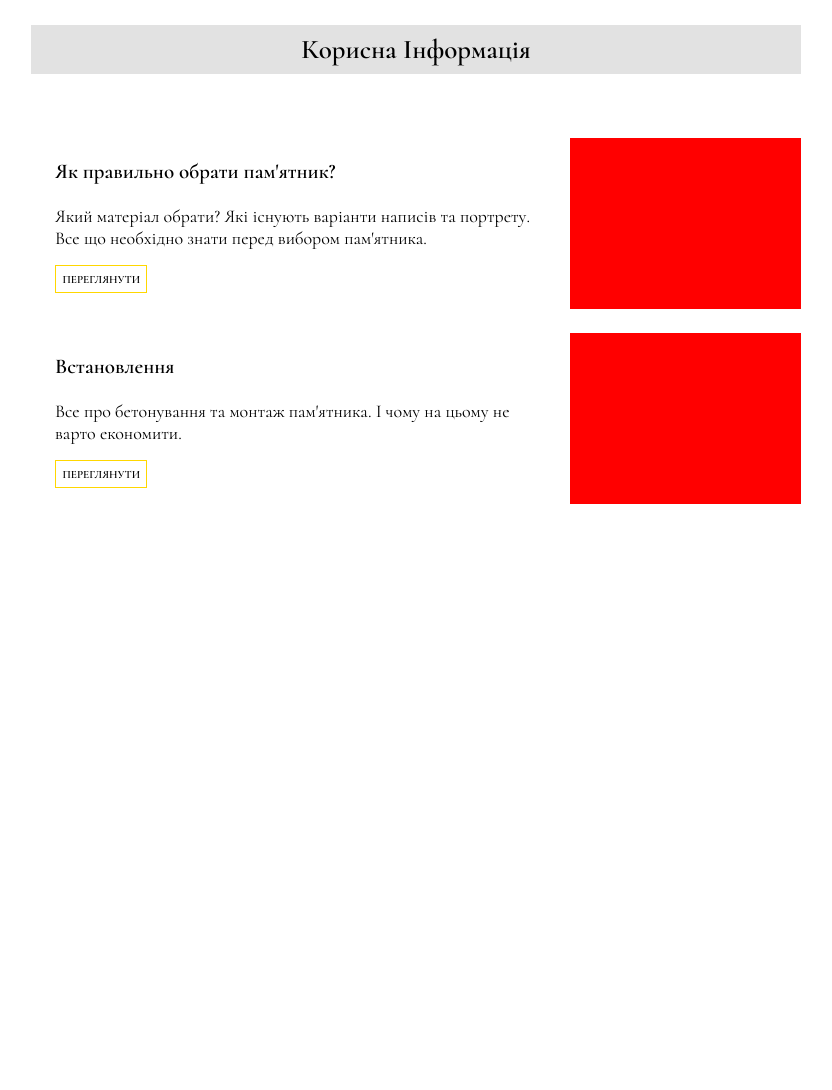
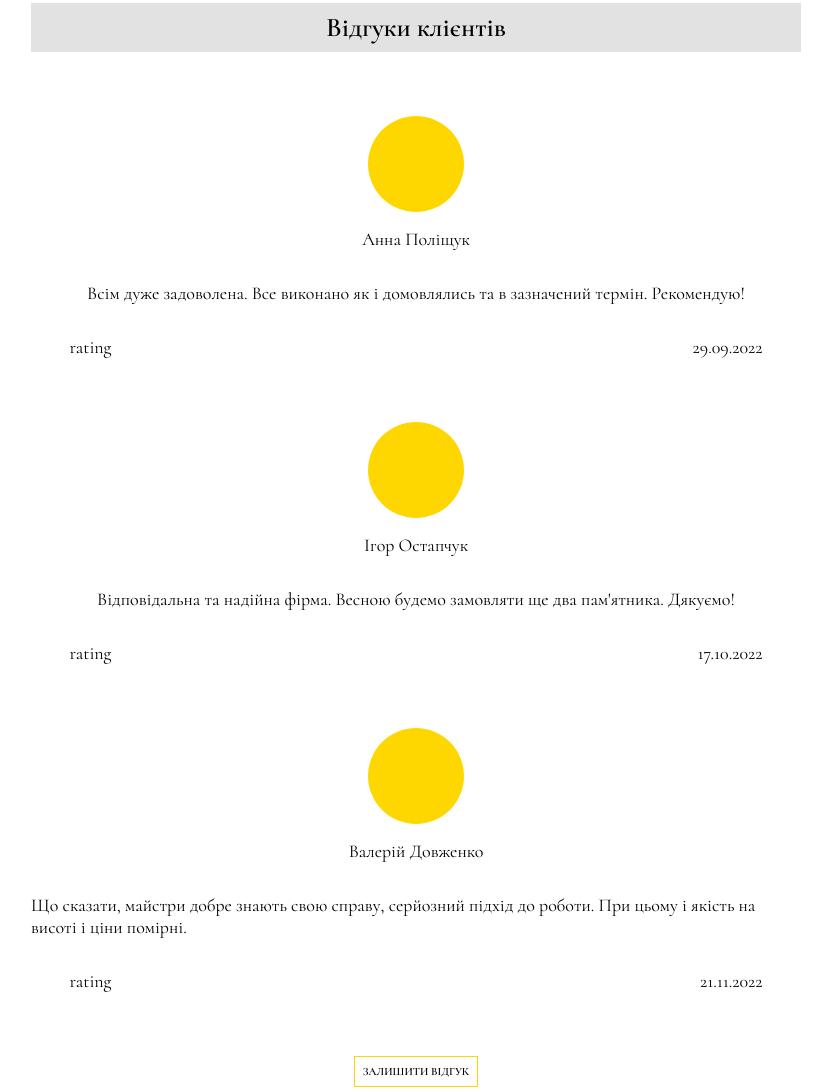
Before and after one commit to Setvioss/setvioss.github.io, a plain HTML site: page index.html in a window 1280 px wide. Shown: the part 2302-3392 px from the top of the page, without its empty margins (224-1056 px from the left). Before the commit the page ends 2942 px from the top, so only its background shows below. Drawn offline with Linux system fonts and the light colour scheme; a web font is replaced by a local one.

Commit message:
testimonials section added

```diff
--- a/index.html
+++ b/index.html
@@ -267,6 +267,102 @@
 
         </section>
 
+        <section id="testimonials">
+
+            <h2 class="h2">
+                Відгуки клієнтів
+            </h2>
+
+            <div class="testimonial-container">
+
+                <div class="user-photo"></div>
+
+                <div class="user-name">
+
+                    <p>Анна Поліщук</p>
+
+                </div>
+
+                <div class="testimonial-text">
+                    <p>Всім дуже задоволена. Все виконано як і домовлялись та в зазначений термін. Рекомендую!</p>
+                </div>
+
+                <div class="rating_date_container">
+
+                    <div class="stars-icons">
+                        rating
+                    </div>
+
+                    <div class="publish-date">
+                        <p>29.09.2022</p>
+                    </div>
+
+                </div>
+
+            </div>
+
+            <div class="testimonial-container">
+
+                <div class="user-photo"></div>
+
+                <div class="user-name">
+
+                    <p>Ігор Остапчук</p>
+
+                </div>
+
+                <div class="testimonial-text">
+                    <p>Відповідальна та надійна фірма. Весною будемо замовляти ще два пам'ятника. Дякуємо!</p>
+                </div>
+
+                <div class="rating_date_container">
+
+                    <div class="stars-icons">
+                        rating
+                    </div>
+
+                    <div class="publish-date">
+                        <p>17.10.2022</p>
+                    </div>
+
+                </div>
+
+            </div>
+
+            <div class="testimonial-container">
+
+                <div class="user-photo"></div>
+
+                <div class="user-name">
+
+                    <p>Валерій Довженко</p>
+
+                </div>
+
+                <div class="testimonial-text">
+                    <p>Що сказати, майстри добре знають свою справу, серйозний підхід до роботи. При цьому і якість на висоті і ціни помірні.</p>
+                </div>
+
+                <div class="rating_date_container">
+
+                    <div class="stars-icons">
+                        rating
+                    </div>
+
+                    <div class="publish-date">
+                        <p>21.11.2022</p>
+                    </div>
+
+                </div>
+
+            </div>
+
+
+            <button class="button testimonails-button">Залишити відгук</button>
+
+
+        </section>
+
         <section id="info">
 
             <h2>
--- a/main.scss
+++ b/main.scss
@@ -197,13 +197,45 @@ main {
     .product-card_wrapper {
         display: flex;
         flex-direction: column;
-        justify-content: center;
+        align-items: center;
         margin-block-start: 4rem;
 
         @media (min-width: map-get($media-breakpoints, point_1)) {
             flex-direction: row;
             margin-block-start: 7rem;
         }
+    }
+}
+
+#testimonials  {
+
+    .testimonial-container{
+        display: flex;
+        flex-direction: column;
+        align-items: center;
+
+        div {
+            margin-bottom: 2rem;
+        }
+
+        .user-photo {
+            width: 6rem;
+            height: 6rem;
+            border-radius: 50%;
+            background-color: gold;
+            margin-bottom: 1rem;
+
+        }
+
+        .rating_date_container {
+            display: flex;
+            justify-content: space-between;
+            width: 90%;
+        }
+    }
+
+    .testimonails-button {
+        margin: 0 auto;
     }
 }
 
```
Also changed, not shown: main.css, 1 other file.
